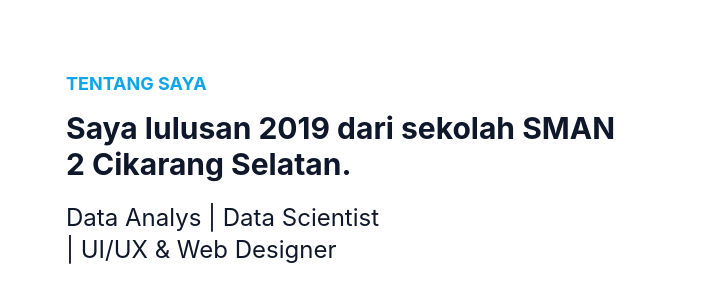
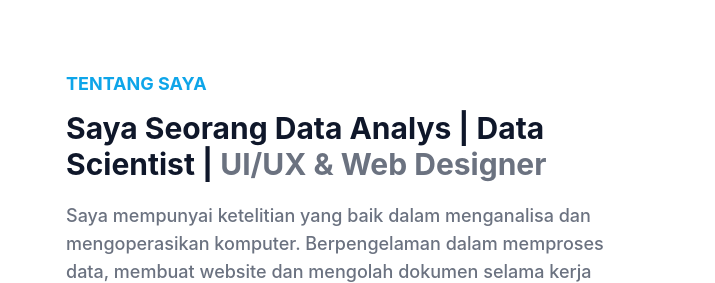
Before and after one commit to JuanFakhri/Juan_Fakhri_Portfolio, a website: page index.html in a window 1280 px wide. Shown: the part 703-986 px from the top of the page, 0-715 px from the left. Drawn offline with nearby package versions, Linux system fonts and the light colour scheme.

Commit message:
Update 9 10/06/2023

```diff
--- a/index.html
+++ b/index.html
@@ -107,12 +107,10 @@
             <div class="flex flex-wrap">
                 <div class="w-full px-4 mb-10 lg:w-1/2">
                     <h4 class="font-bold uppercase text-primary text-lg mb-3">Tentang Saya</h4>
-                    <h2 class="font-bold text-dark text-3xl mb-5 max-w-xl lg:text-3xl">Saya lulusan 2019 dari
-                        sekolah SMAN 2 Cikarang Selatan.</h2>
-                    <h2 class="font-Bold text-dark text-lg mb-5 lg:text-2xl "> <span class="text-dark">Data
-                            Analys</span> |
-                        <span class="text-dark">Data Scientist </span> <br> | UI/UX & Web
-                        Designer
+                    <h2 class="font-bold text-dark text-3xl mb-5 max-w-xl lg:text-3xl">Saya Seorang <span
+                            class="text-dark">Data
+                            Analys</span> | Data Scientist | <span class="text-secondary "> UI/UX & Web Designer</span>
+
                     </h2>
                     <p class="font-medium text-base text-secondary max-w-xl lg:text-lg"> Saya mempunyai ketelitian yang
                         baik dalam
```
